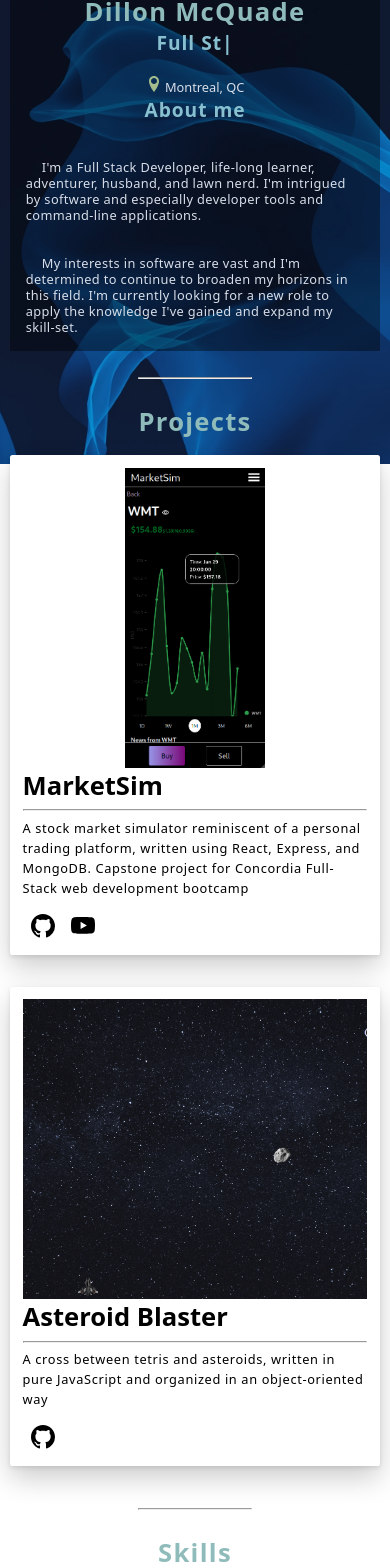
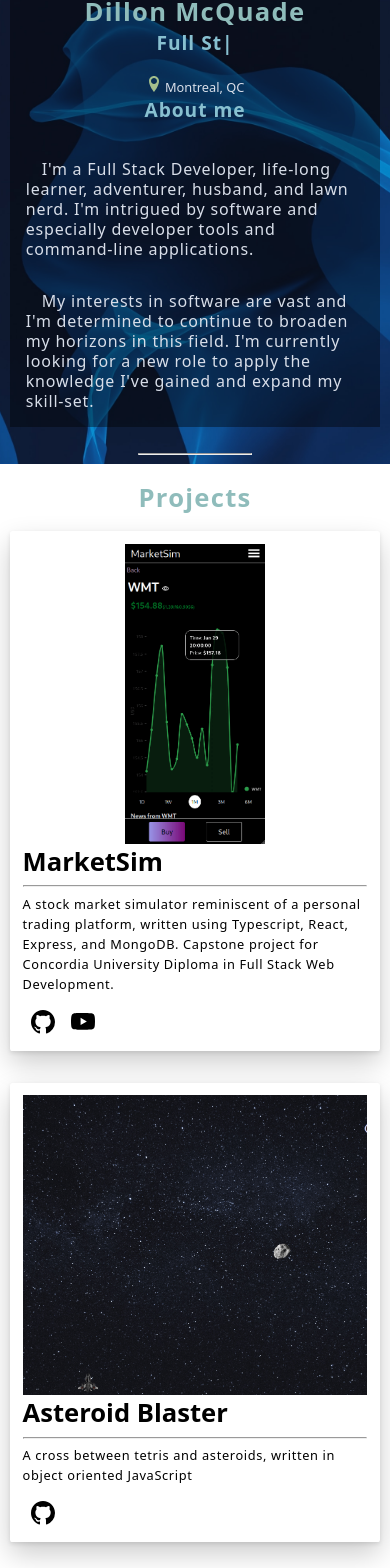
Before and after one commit to dillonkmcquade/dmcquade, a React (Create React App) app: page / in a window 390 px wide. Shown: the part 280-1848 px from the top of the page. Built offline with nearby package versions, Linux system fonts and the light colour scheme.

Commit message:
Home responsive and finished

```diff
--- a/src/components/App.jsx
+++ b/src/components/App.jsx
@@ -1,25 +1,16 @@
-import { useEffect, useState } from "react";
-import { Routes, Route, useLocation } from "react-router-dom";
+import { Routes, Route } from "react-router-dom";
+
 import Header from "./Header";
 import Home from "./Home";
-import Menu from "./Menu";
 import ProjectDetails from "./ProjectDetails";
 import GlobalStyles from "../GlobalStyles";
 import Footer from "./Footer";
 
 const App = () => {
-  const location = useLocation();
-  const [menuVisible, setMenuVisible] = useState(false);
-
-  useEffect(() => {
-    setMenuVisible(false);
-  }, [location]);
-
   return (
     <>
       <GlobalStyles />
-      <Header setMenuVisible={setMenuVisible} menuVisible={menuVisible} />
-      <Menu setMenuVisible={setMenuVisible} visible={menuVisible} />
+      <Header />
       <Routes>
         <Route path="/" element={<Home />} />
         <Route path="/project/:id" element={<ProjectDetails />} />
--- a/src/components/Home.jsx
+++ b/src/components/Home.jsx
@@ -20,7 +20,7 @@ const Home = () => {
   ];
   return (
     <IconContext.Provider value={{ size: "16px", color: "black" }}>
-      <Wrapper id="about">
+      <Wrapper>
         <Hero />
         <Head>
           <Avatar>
@@ -64,7 +64,6 @@ const Home = () => {
             </About>
           </AboutContainer>
         </Head>
-        <span id="projects" />
         <Rule />
         <Name>Projects</Name>
         <Projects>
@@ -76,7 +75,7 @@ const Home = () => {
         <Name>Skills</Name>
         <Skills>
           {skills.map((skill) => (
-            <Skill>{skill}</Skill>
+            <Skill key={skill}>{skill}</Skill>
           ))}
         </Skills>
       </Wrapper>
@@ -105,7 +104,7 @@ const Head = styled.div`
   justify-content: space-evenly;
   color: var(--nord4);
   background-color: rgba(0, 0, 0, 0.4);
-  @media (min-width: 500px) {
+  @media (min-width: 750px) {
     flex-direction: row;
     min-height: 40vh;
   }
@@ -133,16 +132,17 @@ const Projects = styled.div`
 `;
 const About = styled.p`
   text-align: left;
-  font-size: 0.8rem;
+  font-size: 1rem;
   width: 100%;
   padding: 0.5em 1em;
   line-height: 1.25em;
-  letter-spacing: 0.03em;
+  letter-spacing: 0.05em;
   text-indent: 1rem;
   padding: 1rem;
   @media (min-width: 1000px) {
     max-width: 1000px;
     font-size: 1.1rem;
+    letter-spacing: 0.03em;
   }
 `;
 const Rule = styled.hr`
@@ -174,8 +174,8 @@ const Hero = styled.div`
   position: absolute;
   top: -100px;
   z-index: -1;
-  @media (min-width: 500px) {
-    height: 80vh;
+  @media (min-width: 750px) {
+    height: 90vh;
   }
 `;
 
@@ -187,7 +187,7 @@ const Avatar = styled.div`
 const AboutContainer = styled.div`
   text-align: center;
   max-width: 100%;
-  @media (min-width: 500px) {
+  @media (min-width: 750px) {
     max-width: 30%;
   }
 `;
--- a/src/data/data.json
+++ b/src/data/data.json
@@ -4,7 +4,7 @@
     "name": "MarketSim",
     "github": "https://www.github.com/dillonkmcquade/sm_sim",
     "url": "https://sm-sim.vercel.app",
-    "description": "A stock market simulator reminiscent of a personal trading platform, written using React, Express, and MongoDB. Capstone project for Concordia Full-Stack web development bootcamp",
+    "description": "A stock market simulator reminiscent of a personal trading platform, written using Typescript, React, Express, and MongoDB. Capstone project for Concordia University Diploma in Full Stack Web Development.",
     "src": "./assets/stockDetails.png",
     "youtube": "https://youtu.be/VJBgQ__4Mug"
   },
@@ -12,7 +12,7 @@
     "id": 1,
     "name": "Asteroid Blaster",
     "github": "https://www.github.com/dillonkmcquade/asteroid_blaster",
-    "description": "A cross between tetris and asteroids, written in pure JavaScript and organized in an object-oriented way",
+    "description": "A cross between tetris and asteroids, written in object oriented JavaScript",
     "src": "./assets/project0.png"
   }
 ]
```
